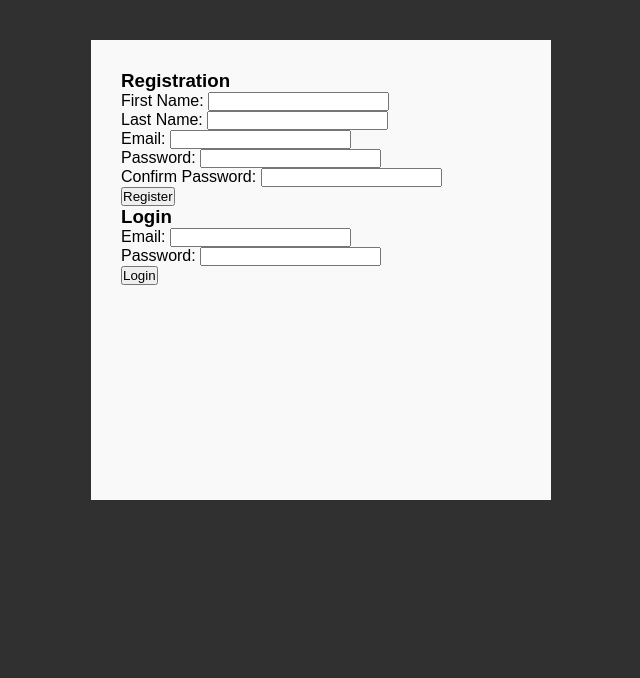
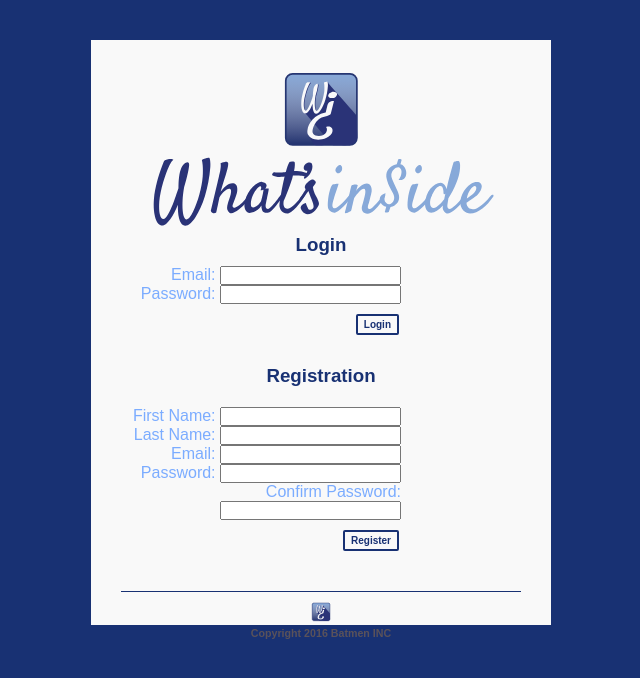
Before and after one commit to punkty/the_wall, a Flask app: page / in a window 1280 px wide. Shown: the top 678 px of the page, without its empty margins (319-959 px from the left). Run offline with Flask 2, Linux system fonts and the light colour scheme.

Commit message:
complete styling for login

```diff
--- /dev/null
+++ b/static/login.css
@@ -0,0 +1,93 @@
+#login_logo  {
+    width: 100%;
+}
+
+#login_container {
+    width: 100%;
+
+}
+
+#login_container p {
+     margin-right: 120px;
+     text-align: right;
+}
+#login_container p:first-of-type {
+    margin-top: 10px;
+}
+
+h3 {
+     text-align: center;
+     color: #183173;
+}
+
+
+#reg_container {
+    width: 100%;
+    margin-top: 20px;
+    border-bottom: solid #183173 1px;
+    padding-bottom: 30px;
+
+}
+
+#reg_container p:first-of-type {
+    margin-top: 10px;
+}
+
+p {
+     margin-right: 120px;
+     text-align: right;
+     color: #7bacff;
+}
+#reg_container p:first-of-type {
+    margin-top: 20px;
+
+}
+
+
+#app_logo {
+    width: 80px;
+    height: auto;
+    display: block;
+    margin: 0px auto;
+}
+
+#tiny_logo {
+    width: 5%;
+    display: block;
+    margin: 0px auto;
+    margin-top: 10px;
+    margin-bottom: 5px;
+}
+
+h5 {
+    font-size: 8pt;
+    text-align: center;
+    color: #5a525a;
+}
+
+
+input[type=submit] {
+    /* Non-hover attributes */
+    padding: 5px;
+    border-radius: 2px;
+    background-color: #f9f9f9; /* Background */
+    border: none;
+    color: white;
+    padding: 3px 6px 3px 6px;
+    text-align: center;
+    text-decoration: none;
+    display: inline-block;
+    font-size: 10px;
+    font-weight: bold;
+    margin: 10px 2px;
+    -webkit-transition-duration: 0.4s;
+    transition-duration: 0.4s;
+    cursor: pointer;
+    color: #183173; /* Font color */
+    border: 2px solid #183173; /* Border */
+}
+input[type=submit]:hover {
+    /* Hover Attributes */
+    background-color: #183173;
+    color: white;
+}
--- a/static/main.css
+++ b/static/main.css
@@ -5,7 +5,7 @@
 }
 
 body {
-    background: #303030;
+    background: #183173;
 }
 
 #container {
@@ -16,7 +16,7 @@ body {
 
 #main {
     width: 400px;
-    height: 400px;
+    height: 525px;
     margin: 0px auto;
     margin-top: 40px;
     padding: 30px;
--- a/templates/index.html
+++ b/templates/index.html
@@ -4,10 +4,12 @@
     <meta charset="UTF-8">
     <title>WHAT'S IN$IDE</title>
     <link rel="stylesheet" href="{{ url_for('static', filename='main.css') }}">
+    <link rel="stylesheet" href="{{ url_for('static', filename='login.css') }}">
 </head>
 <body>
   <div id="main">
-      <h3>Registration</h3>
+      <img id="app_logo" src="{{ url_for('static', filename='wi_logo.svg') }}" alt="app_logo">
+      <img id="login_logo" src="{{ url_for('static', filename = 'wi_login_banner.svg') }}" alt="login_banner">
       {% with messages = get_flashed_messages() %}
         {% if messages %}
           {% for message in messages %}
@@ -15,6 +17,16 @@
           {% endfor %}
         {% endif %}
       {% endwith %}
+      <div id="login_container">
+        <h3>Login</h3>
+        <form action="/login" method="POST">
+            <p>Email: <input type="text" name="email"></p>
+            <p>Password: <input type="password" name="password"></p>
+            <p><input type="submit" value="Login"></p>
+        </form>
+      </div><!-- /#login_container  -->
+      <div id="reg_container">
+        <h3>Registration</h3>
         <form action="/register" method="POST">
             <p>First Name: <input type="text" name="first_name"></p>
             <p>Last Name: <input type="text" name="last_name"></p>
@@ -23,12 +35,9 @@
             <p>Confirm Password: <input type="password" name="confirm"></p>
             <p><input type="submit" value="Register"></p>
         </form>
-      <h3>Login</h3>
-      <form action="/login" method="POST">
-          <p>Email: <input type="text" name="email"></p>
-          <p>Password: <input type="password" name="password"></p>
-          <p><input type="submit" value="Login"></p>
-      </form>
+      </div><!-- /#reg_container  -->
+      <img id="tiny_logo" src="{{ url_for('static', filename='wi_logo.svg') }}" alt="app_logo">
+      <h5>Copyright 2016 Batmen INC</h5>
     </div><!-- /#main  -->
 </body>
 </html>
```
Also changed, not shown: static/favicons/browserconfig.xml (added, +9 -0 lines), static/favicons/android-chrome-192x192.png (added), static/favicons/android-chrome-512x512.png (added), static/favicons/apple-touch-icon.png (added), static/favicons/favicon-16x16.png (added), static/favicons/favicon-32x32.png (added), static/favicons/favicon.ico (added), static/favicons/manifest.json (added), static/favicons/mstile-144x144.png (added), static/favicons/mstile-150x150.png (added), static/favicons/mstile-310x150.png (added), static/favicons/mstile-310x310.png (added), static/favicons/mstile-70x70.png (added), static/favicons/safari-pinned-tab.svg (added), 1 other file. Lines whose indentation alone changed are shown as unchanged.
